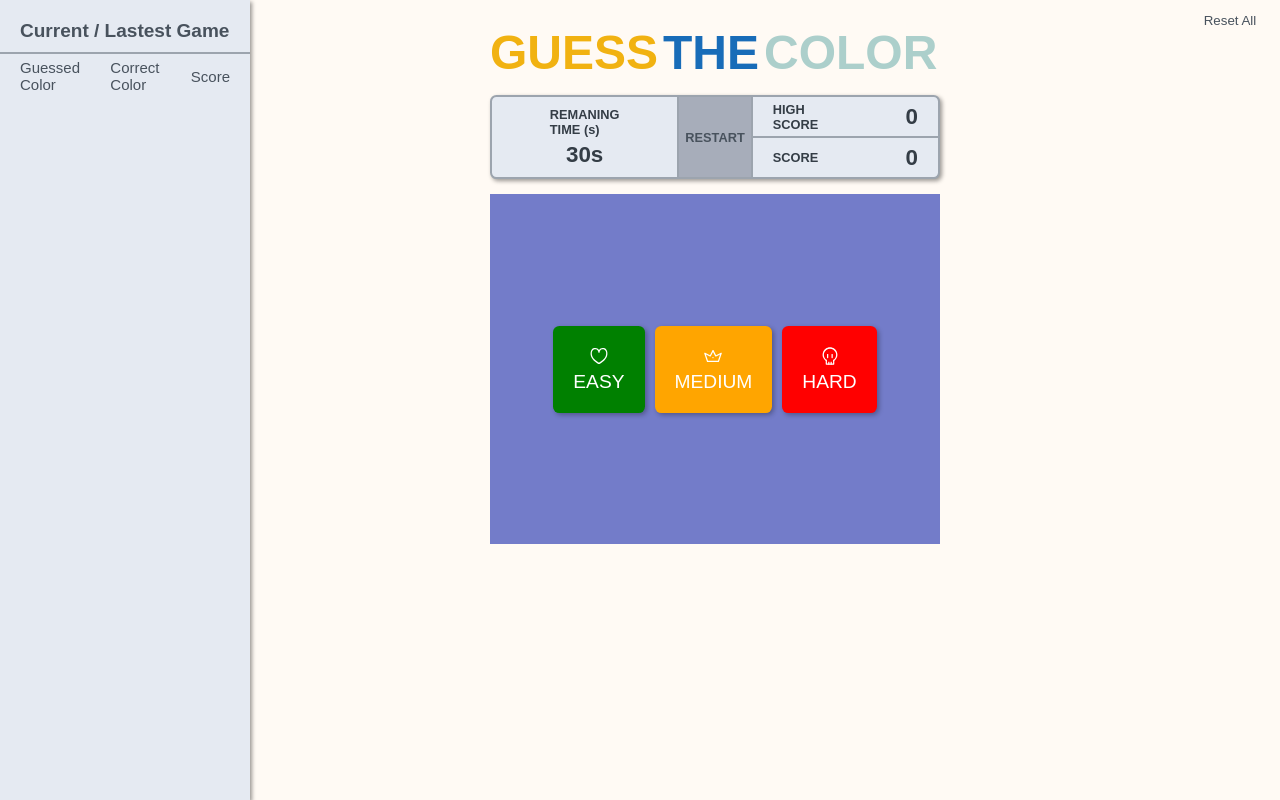
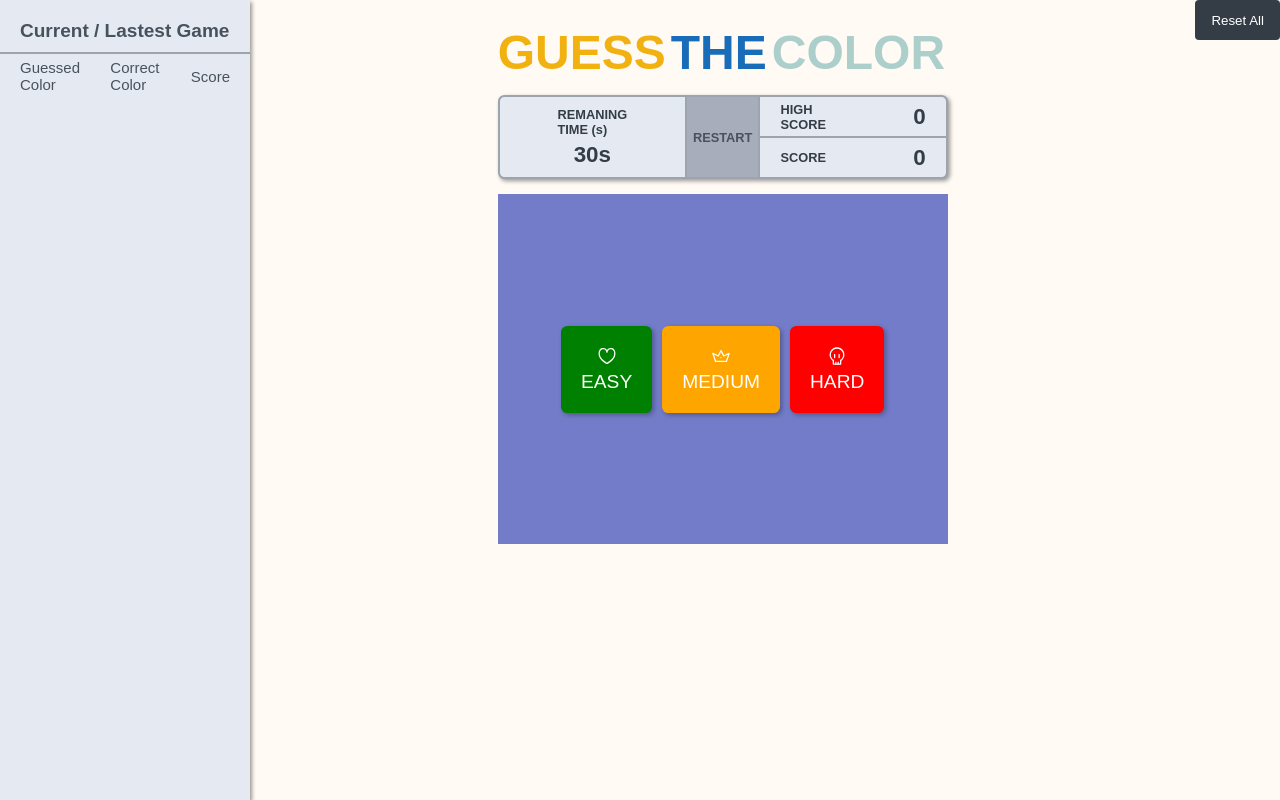
Before and after one commit to niltonc/color-game, a Next.js app: page / in a window 1280 px wide. Built offline with nearby package versions, Linux system fonts and the light colour scheme.

Commit message:
style: add variants button

```diff
--- a/src/@types/types.d.ts
+++ b/src/@types/types.d.ts
@@ -1,5 +1,6 @@
 interface ButtonProps extends React.ButtonHTMLAttributes<HTMLButtonElement> {
   children?: React.ReactNode;
+  variant?: 'primary' | 'outline' | 'text';
 }
 interface ButtonGruopProps
   extends React.ButtonHTMLAttributes<HTMLButtonElement> {
--- a/src/components/button/index.tsx
+++ b/src/components/button/index.tsx
@@ -1,7 +1,15 @@
 import React from 'react';
 import { ButtonWrapper } from './styles';
 
-const Button: React.FC<ButtonProps> = ({ children, ...rest }: ButtonProps) => {
-  return <ButtonWrapper {...rest}>{children}</ButtonWrapper>;
+const Button: React.FC<ButtonProps> = ({
+  children,
+  variant = 'primary',
+  ...rest
+}: ButtonProps) => {
+  return (
+    <ButtonWrapper variant={variant} {...rest}>
+      {children}
+    </ButtonWrapper>
+  );
 };
 export default Button;
--- a/src/components/button/styles.ts
+++ b/src/components/button/styles.ts
@@ -1,21 +1,78 @@
-import styled from 'styled-components';
+import styled, { css } from 'styled-components';
 import theme from '@/styles/theme';
 
-export const ButtonWrapper = styled.button`
-  background-color: transparent;
-  width: 100px;
+interface ButtonStyleProps {
+  variant: string;
+}
+export const ButtonWrapper = styled.button<ButtonStyleProps>`
   height: 40px;
-  border: none;
-  border-radius: ${theme.border.radius};
-  color: ${theme.colors.primary};
+  display: flex;
   cursor: pointer;
-  &:active {
-    color: ${theme.colors.gray_500};
-    transform: translate3d(0, 2px, 0);
-    background-color: rgba(${theme.colors.gray_500}, 0.6);
-  }
-  &:hover {
-    transition-duration: 0.1s;
-    background-color: rgba(${theme.colors.gray_500}, 0.6);
-  }
+  font-weight: 400;
+  border-width: 0px;
+  font-style: normal;
+  padding: 12px 16px;
+  border-radius: 4px;
+  align-items: center;
+  justify-content: center;
+
+  ${(props) =>
+    props.variant === 'primary' &&
+    css`
+      color: #ffffff;
+      background: ${theme.colors.gray_500};
+      transition: background-color 0.3s, color 0.3s;
+      &:hover {
+        background: ${theme.colors.gray_300};
+      }
+      &:focus {
+        box-shadow: 0 0 0 2px ${theme.colors.gray_200};
+        outline: 0;
+      }
+      &:active {
+        background: ${theme.colors.gray_500};
+      }
+    `}
+  ${(props) =>
+    props.variant === 'outline' &&
+    css`
+      color: ${theme.colors.gray_500};
+      background: #fff;
+      border-color: ${theme.colors.gray_500};
+      border-width: 1.5px;
+      border-style: solid;
+      outline: 0;
+      transition: background-color 0.3s, color 0.3s;
+      &:hover {
+        color: ${theme.colors.gray_300};
+        border-color: ${theme.colors.gray_300};
+      }
+      &:focus {
+        box-shadow: 0 0 0 2px ${theme.colors.gray_200};
+        outline: 0;
+      }
+      &:active {
+        color: ${theme.colors.gray_500};
+        border-color: ${theme.colors.gray_500};
+      }
+    `}
+
+    ${(props) =>
+    props.variant === 'text' &&
+    css`
+      background-color: transparent;
+      color: ${theme.colors.primary};
+      border: none;
+      &:hover {
+        background-color: ${theme.colors.hover};
+      }
+      &:focus {
+        box-shadow: 0 0 0 2px ${theme.colors.gray_100};
+        outline: 0;
+      }
+      &:active {
+        color: ${theme.colors.primary};
+        background-color: ${theme.colors.gray_100};
+      }
+    `}
 `;
```
